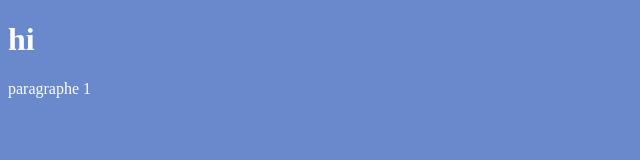
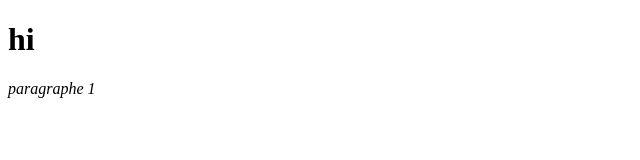
Before and after one commit to mareenmaud/TutoGit, a plain HTML site: page index.html in a window 1280 px wide. Shown: the whole page, without its empty margins (0-640 px from the left). Drawn offline with Linux system fonts and the light colour scheme.

Commit message:
modif style des titres index.html

```diff
--- a/index.html
+++ b/index.html
@@ -1,16 +1,11 @@
 <!DOCTYPE html>
 <html>
 <head>
-	<title>Hi</title>
-	<style type="text/css">
-	Body{
-	background-color: #6a89cc;
-	color : white;
-	}
-	</style>
+	<title><u>Hi</u></title>
+
 </head>
 <body>
 <h1>hi</h1>
-<p>paragraphe 1</p>
+<p><i>paragraphe 1</i></p>
 </body>
 </html>
```
